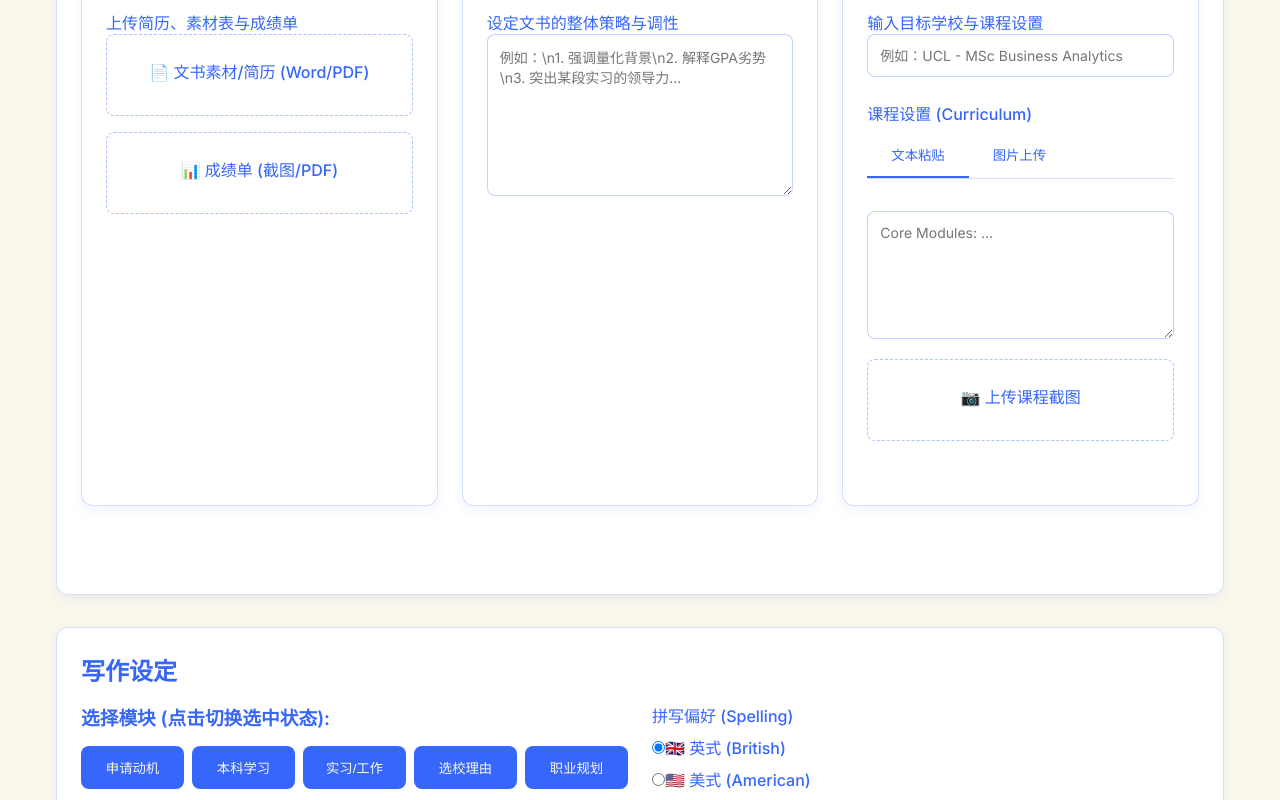
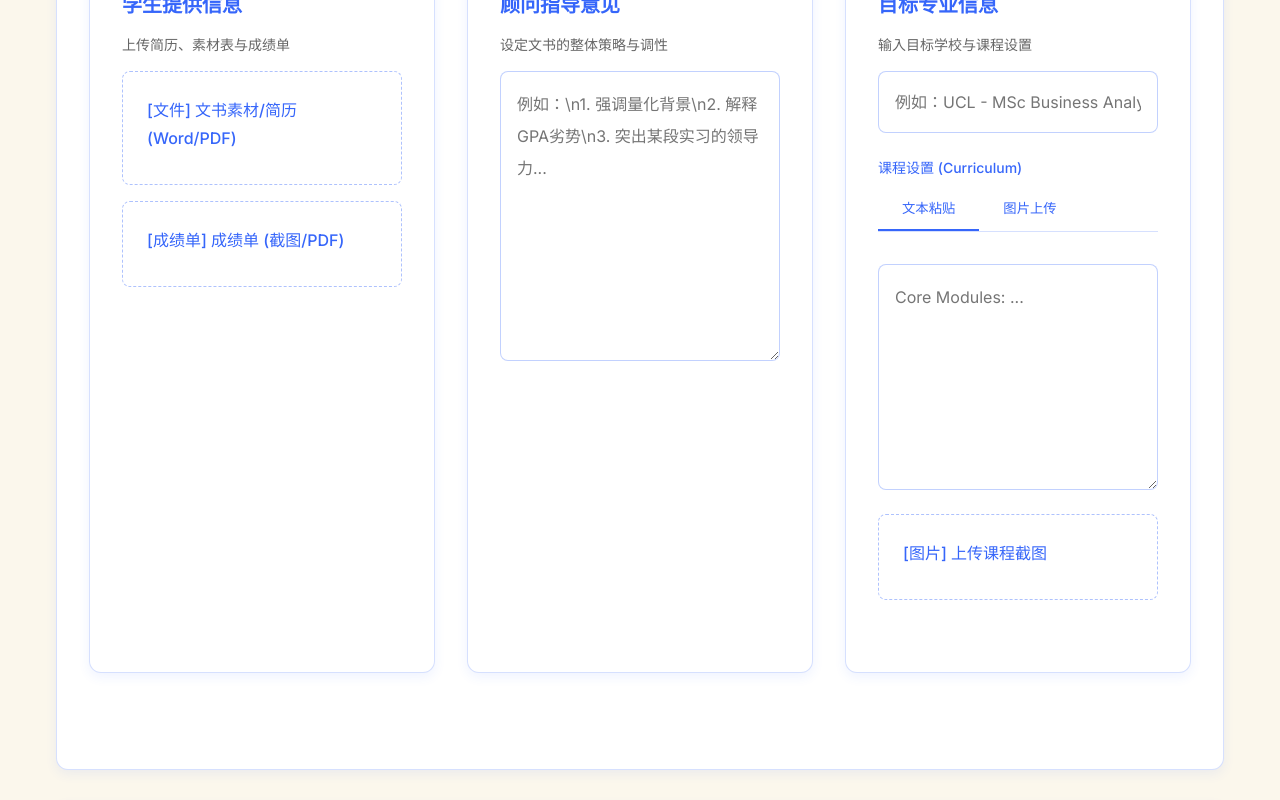
Before and after one commit to SteveJiangMutao/Personal-Statement-Write, a React (Create React App) app in the folder frontend/: page / in a window 1280 px wide. Shown: the part 580-1380 px from the top of the page. Built offline with nearby package versions, Linux system fonts and the light colour scheme; no server answers.

Commit message:
后端422错误修复和前端优化

```diff
--- a/frontend/src/App.css
+++ b/frontend/src/App.css
@@ -12,11 +12,37 @@
   --success-color: #10b981;
   --error-color: #ef4444;
   --warning-color: #f59e0b;
+
+  /* Font sizes */
+  --font-size-xs: 12px;
+  --font-size-sm: 14px;
+  --font-size-base: 16px;
+  --font-size-lg: 18px;
+  --font-size-xl: 20px;
+  --font-size-2xl: 24px;
+  --font-size-3xl: 30px;
+  --font-size-4xl: 36px;
+
+  /* Spacing */
+  --spacing-xs: 0.25rem;
+  --spacing-sm: 0.5rem;
+  --spacing-md: 1rem;
+  --spacing-lg: 1.5rem;
+  --spacing-xl: 2rem;
+  --spacing-2xl: 3rem;
+
+  /* Line heights */
+  --line-height-tight: 1.25;
+  --line-height-normal: 1.5;
+  --line-height-relaxed: 1.75;
+  --line-height-loose: 2;
 }
 
 /* Base styles */
 .App {
   font-family: 'Inter', -apple-system, BlinkMacSystemFont, sans-serif;
+  font-size: var(--font-size-base);
+  line-height: var(--line-height-relaxed);
   background-color: var(--bg-color);
   color: var(--text-color);
   min-height: 100vh;
@@ -39,8 +65,9 @@
   color: var(--text-color);
   font-weight: 800;
   font-size: 2.5rem;
+  line-height: var(--line-height-tight);
   letter-spacing: -0.02em;
-  margin-bottom: 2rem;
+  margin-bottom: var(--spacing-xl);
 }
 
 /* Sections */
@@ -48,35 +75,49 @@
   background-color: #ffffff;
   border: 1px solid var(--border-color);
   border-radius: 12px;
-  padding: 1.5rem;
-  margin-bottom: 2rem;
+  padding: var(--spacing-xl);
+  margin-bottom: var(--spacing-xl);
   box-shadow: 0 4px 12px rgba(54, 102, 250, 0.08);
 }
 
 .section h2 {
   color: var(--text-color);
+  font-size: var(--font-size-2xl);
   font-weight: 600;
+  line-height: var(--line-height-tight);
   margin-top: 0;
-  margin-bottom: 1rem;
+  margin-bottom: var(--spacing-md);
 }
 
 .section h3 {
   color: var(--text-color);
+  font-size: var(--font-size-xl);
   font-weight: 600;
+  line-height: var(--line-height-tight);
   margin-top: 0;
-  margin-bottom: 1rem;
+  margin-bottom: var(--spacing-md);
+}
+
+.caption {
+  font-size: var(--font-size-sm);
+  color: #666;
+  line-height: var(--line-height-normal);
+  margin-bottom: var(--spacing-md);
+  text-align: left;
 }
 
 /* Form elements */
 .form-group {
-  margin-bottom: 1.5rem;
+  margin-bottom: var(--spacing-lg);
 }
 
 label {
   display: block;
-  margin-bottom: 0.5rem;
+  margin-bottom: var(--spacing-sm);
   font-weight: 500;
+  font-size: var(--font-size-sm);
   color: var(--text-color);
+  line-height: var(--line-height-normal);
 }
 
 input[type="text"],
@@ -84,14 +125,16 @@ input[type="password"],
 textarea,
 select {
   width: 100%;
-  padding: 0.75rem;
+  padding: var(--spacing-md);
   border: 1px solid rgba(54, 102, 250, 0.3);
   border-radius: 8px;
   background-color: #ffffff;
-  font-size: 14px;
+  font-size: var(--font-size-base);
+  line-height: var(--line-height-relaxed);
   color: #1e293b;
   transition: all 0.2s ease;
   font-family: 'Inter', sans-serif;
+  text-align: left;
 }
 
 input[type="text"]:focus,
@@ -104,20 +147,22 @@ select:focus {
 }
 
 textarea {
-  min-height: 120px;
+  min-height: 140px;
   resize: vertical;
+  line-height: var(--line-height-loose);
 }
 
 /* Buttons */
 .button {
   display: inline-block;
-  padding: 0.75rem 1.5rem;
+  padding: var(--spacing-md) var(--spacing-xl);
   background-color: var(--primary-color);
   color: var(--button-text);
   border: none;
   border-radius: 8px;
   font-weight: 500;
-  font-size: 14px;
+  font-size: var(--font-size-base);
+  line-height: var(--line-height-normal);
   cursor: pointer;
   transition: all 0.2s ease;
   text-align: center;
@@ -159,10 +204,10 @@ textarea {
   border: 1px dashed rgba(54, 102, 250, 0.4);
   background-color: #ffffff;
   border-radius: 8px;
-  padding: 1.5rem;
-  text-align: center;
+  padding: var(--spacing-lg);
+  text-align: left;
   transition: all 0.2s ease;
-  margin-bottom: 1rem;
+  margin-bottom: var(--spacing-md);
 }
 
 .file-upload:hover {
@@ -178,21 +223,24 @@ textarea {
 .file-upload label {
   display: flex;
   flex-direction: column;
-  align-items: center;
-  gap: 0.5rem;
+  align-items: flex-start;
+  gap: var(--spacing-sm);
   cursor: pointer;
   color: var(--text-color);
+  font-size: var(--font-size-base);
+  line-height: var(--line-height-relaxed);
+  text-align: left;
 }
 
 /* Blue info box */
 .blue-box {
   background-color: var(--primary-color);
   color: #ffffff;
-  padding: 15px 20px;
+  padding: var(--spacing-lg) var(--spacing-xl);
   border-radius: 12px;
-  margin-bottom: 20px;
-  font-size: 13px;
-  line-height: 1.6;
+  margin-bottom: var(--spacing-lg);
+  font-size: var(--font-size-base);
+  line-height: var(--line-height-relaxed);
   box-shadow: 0 2px 5px rgba(54, 102, 250, 0.2);
 }
 
@@ -203,8 +251,8 @@ textarea {
 /* Module toggles */
 .module-toggle-container {
   display: flex;
-  gap: 0.5rem;
-  margin-bottom: 1.5rem;
+  gap: var(--spacing-md);
+  margin-bottom: var(--spacing-lg);
   flex-wrap: nowrap; /* 确保按钮在一行 */
 }
 
@@ -240,8 +288,8 @@ textarea {
 /* Columns layout */
 .columns {
   display: flex;
-  gap: 1.5rem;
-  margin-bottom: 2rem;
+  gap: var(--spacing-xl);
+  margin-bottom: var(--spacing-xl);
   align-items: stretch; /* 使子项高度一致 */
 }
 
--- a/frontend/src/App.js
+++ b/frontend/src/App.js
@@ -436,7 +436,7 @@ function App() {
                         onChange={handleMaterialFileChange}
                       />
                       <label htmlFor="materialFile">
-                        <span>📄 文书素材/简历 (Word/PDF)</span>
+                        <span>[文件] 文书素材/简历 (Word/PDF)</span>
                         {materialFile && (
                           <span className="file-name">{materialFile.name}</span>
                         )}
@@ -451,7 +451,7 @@ function App() {
                         onChange={handleTranscriptFileChange}
                       />
                       <label htmlFor="transcriptFile">
-                        <span>📊 成绩单 (截图/PDF)</span>
+                        <span>[成绩单] 成绩单 (截图/PDF)</span>
                         {transcriptFile && (
                           <span className="file-name">{transcriptFile.name}</span>
                         )}
@@ -517,7 +517,7 @@ function App() {
                           onChange={handleCurriculumFilesChange}
                         />
                         <label htmlFor="curriculumFiles">
-                          <span>📷 上传课程截图</span>
+                          <span>[图片] 上传课程截图</span>
                           {curriculumFiles.length > 0 && (
                             <span className="file-name">
                               {curriculumFiles.length} file(s) selected
@@ -564,7 +564,7 @@ function App() {
                           checked={spellingPreference === 'British'}
                           onChange={(e) => setSpellingPreference(e.target.value)}
                         />
-                        🇬🇧 英式 (British)
+                        [英] 英式 (British)
                       </label>
                       <label>
                         <input
@@ -573,7 +573,7 @@ function App() {
                           checked={spellingPreference === 'American'}
                           onChange={(e) => setSpellingPreference(e.target.value)}
                         />
-                        🇺🇸 美式 (American)
+                        [美] 美式 (American)
                       </label>
                     </div>
                   </div>
@@ -659,14 +659,14 @@ function App() {
                 {/* English Translation */}
                 <div className="column">
                   <div className="section">
-                    <h3>🇺🇸 英文翻译与修改</h3>
+                    <h3>英文翻译与修改</h3>
 
                     <button
                       className="button"
                       onClick={handleTranslate}
                       disabled={loading || !fullChineseDraft}
                     >
-                      {spellingPreference === 'British' ? '🇬🇧' : '🇺🇸'}
+                      {spellingPreference === 'British' ? '[英]' : '[美]'}
                       翻译全文 ({spellingPreference === 'British' ? 'British' : 'American'})
                     </button>
 
@@ -710,7 +710,7 @@ function App() {
                 {/* Chinese Version */}
                 <div className="column">
                   <div className="section">
-                    <h3>🇨🇳 中文版</h3>
+                    <h3>中文版</h3>
                     {fullChineseDraft ? (
                       <>
                         <p>页眉: {headers.cn || `${targetSchoolName} 个人陈述`}</p>
@@ -718,7 +718,7 @@ function App() {
                           className="download-button"
                           onClick={() => handleDownloadWord(true)}
                         >
-                          📥 下载中文版 (.docx)
+                          [下载] 下载中文版 (.docx)
                         </button>
                       </>
                     ) : (
@@ -730,7 +730,7 @@ function App() {
                 {/* English Version */}
                 <div className="column">
                   <div className="section">
-                    <h3>🇺🇸 英文版</h3>
+                    <h3>英文版</h3>
                     {fullTranslatedText ? (
                       <>
                         <p>页眉: {headers.en || `Personal Statement for ${targetSchoolName}`}</p>
@@ -738,7 +738,7 @@ function App() {
                           className="download-button"
                           onClick={() => handleDownloadWord(false)}
                         >
-                          📥 下载英文版 (.docx)
+                          [下载] 下载英文版 (.docx)
                         </button>
                       </>
                     ) : (
```
Also changed, not shown: 1 other file (tests, documents, lock files or other folders).
